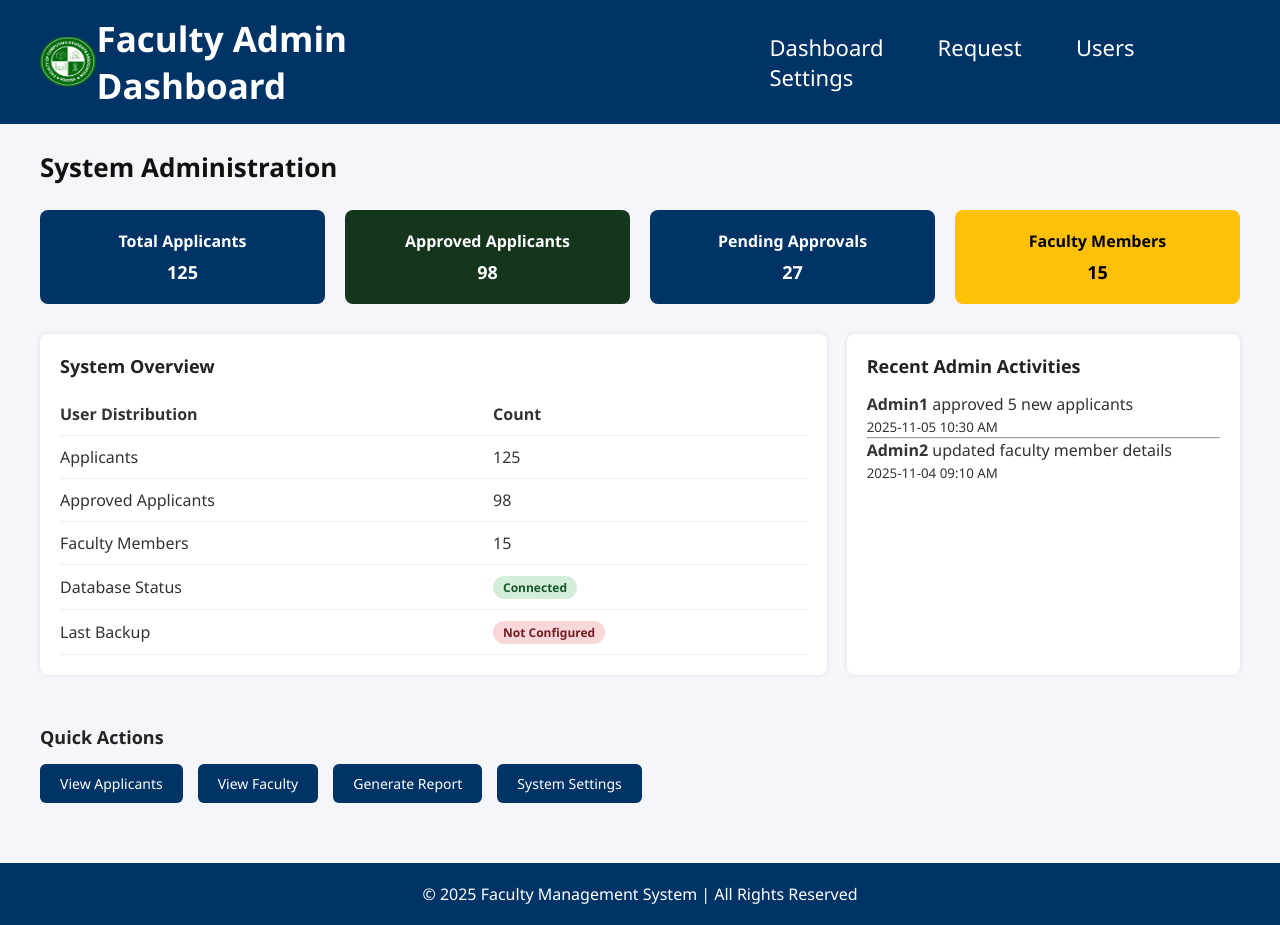
After one commit to icekidtech/UniVerify, a FastAPI app: template templates/admin_dashboard.html in a window 1280 px wide. The commit adds this page. Run offline with FastAPI, Linux system fonts and the light colour scheme; the template is opened without the code that fills it, so the values that code supplies are empty.

Commit message:
Admin dashboard created

```diff
--- a/static/css/admin.css
+++ b/static/css/admin.css
@@ -91,7 +91,7 @@ table {
   background: white;
   border-radius: 8px;
   overflow: hidden;
-  box-shadow: 0 2px 5px rgba(0, 0, 0, 0.1);
+  box-shadow: 0 2px 5px rgba(27, 4, 4, 0.1);
 }
 .image {
   background: #2563eb;
--- /dev/null
+++ b/static/css/admin_dashboard.css
@@ -0,0 +1,181 @@
+* {
+      margin: 0;
+      padding: 0;
+      box-sizing: border-box;
+      font-family: 'Segoe UI', Tahoma, Geneva, Verdana, sans-serif;
+  }
+
+  body {
+      background-color: #f4f6f9;
+      color: #333;
+  }
+
+  /* Navbar */
+  .navbar {
+      background-color: #003366;
+      color: #fff;
+      padding: 15px 40px;
+      display: flex;
+      justify-content: space-between;
+      align-items: center;
+  }
+  .navbar img {
+      height: 50px;
+      vertical-align: middle;
+      width: 60px;
+      display: flex;
+      margin-right: 0px;
+  }
+
+  .navbar h1 {
+    display: flex;
+      font-size: 35px;
+      font-weight: bold;
+      float: left;
+      margin-right: 200px;
+      /* margin-left: 30px; */
+
+  }
+
+  .navbar a {
+    margin-left: 50px;
+      text-decoration: none;
+      color: #fff;
+      font-weight: 500;
+      font-size: 22px;
+      gap: 10px;
+  }
+
+  /* Dashboard Title */
+  .dashboard-title {
+      display: flex;
+      align-items: center;
+      padding: 25px 40px;
+  }
+
+  .dashboard-title h2 {
+      font-size: 26px;
+      color: #111;
+  }
+
+  /* Top Stats Cards */
+  .stats-container {
+      display: grid;
+      grid-template-columns: repeat(auto-fit, minmax(220px, 1fr));
+      gap: 20px;
+      padding: 0 40px;
+      margin-bottom: 30px;
+  }
+
+  .card {
+      border-radius: 8px;
+      padding: 20px;
+      color: #fff;
+      text-align: center;
+  }
+
+  .card h3 {
+      font-size: 16px;
+      font-weight: 600;
+      margin-bottom: 8px;
+  }
+
+  .card p {
+      font-size: 18px;
+      font-weight: bold;
+  }
+
+  .blue { background-color: #003366; }
+  .green { background-color: #15361d; }
+  .yellow { background-color: #ffc107; color: #000; }
+  .teal { background-color: #003366; }
+
+  /* System Overview and Activities */
+  .system-section {
+      display: grid;
+      grid-template-columns: 2fr 1fr;
+      gap: 20px;
+      padding: 0 40px;
+  }
+
+  .overview, .activities {
+      background: #fff;
+      border-radius: 8px;
+      padding: 20px;
+      box-shadow: 0 0 5px rgba(0,0,0,0.1);
+  }
+
+  .overview h4, .activities h4 {
+      margin-bottom: 15px;
+      font-size: 18px;
+      color: #222;
+  }
+
+  table {
+      width: 100%;
+      border-collapse: collapse;
+  }
+
+  table th, table td {
+      text-align: left;
+      padding: 10px 0;
+      border-bottom: 1px solid #eee;
+  }
+
+  .status {
+      display: inline-block;
+      padding: 3px 10px;
+      border-radius: 15px;
+      font-size: 12px;
+      font-weight: bold;
+  }
+
+  .connected { background: #d4edda; color: #155724; }
+  .not-configured { background: #f8d7da; color: #721c24; }
+
+  /* Quick Actions */
+  .quick-actions {
+      padding: 20px 40px;
+      margin-top: 30px;
+  }
+
+  .quick-actions h4 {
+      margin-bottom: 15px;
+      font-size: 18px;
+      color: #222;
+  }
+
+  .action-buttons {
+      display: flex;
+      gap: 15px;
+      flex-wrap: wrap;
+  }
+
+  .btn {
+      background-color: #003366;
+      color: #fff;
+      padding: 10px 20px;
+      border-radius: 6px;
+      border: none;
+      cursor: pointer;
+      font-size: 14px;
+  }
+
+  .btn:hover {
+      background-color: #0056b3;
+  }
+
+  /* Footer */
+  footer {
+      text-align: center;
+      padding: 20px;
+      margin-top: 40px;
+      background: #003366;
+      color: #fff;
+  }
+
+  @media (max-width: 800px) {
+      .system-section {
+          grid-template-columns: 1fr;
+      }
+  }
--- /dev/null
+++ b/templates/admin_dashboard.html
@@ -0,0 +1,106 @@
+<!DOCTYPE html>
+<html lang="en">
+<head>
+    <meta charset="UTF-8">
+    <meta name="viewport" content="width=device-width, initial-scale=1.0">
+    <title>Faculty Admin Dashboard</title>
+    <link rel="stylesheet" href="/UniVerify/static/css/admin_dashboard.css">
+</head>
+<body>
+
+    <!-- Navbar -->
+    <div class="navbar">
+        <img src="/UniVerify/static/images/FOCOSA_LOGO-removebg-preview.png" alt="Faculty Logo">
+        <h1>Faculty Admin Dashboard</h1>
+        <div>
+            <a href="#">Dashboard</a>
+            <a href="#">Request</a>
+            <a href="#">Users</a>
+            <a href="#">Settings</a>
+        </div>
+    </div>
+
+    <!-- Dashboard Title -->
+    <div class="dashboard-title">
+        <h2>System Administration</h2>
+    </div>
+
+    <!-- Top Stats -->
+    <div class="stats-container">
+        <div class="card blue">
+            <h3>Total Applicants</h3>
+            <p>125</p>
+        </div>
+        <div class="card green">
+            <h3>Approved Applicants</h3>
+            <p>98</p>
+        </div>
+        <div class="card teal">
+            <h3>Pending Approvals</h3>
+            <p>27</p>
+        </div>
+        <div class="card yellow">
+            <h3>Faculty Members</h3>
+            <p>15</p>
+        </div>
+    </div>
+
+    <!-- System Overview and Recent Activities -->
+    <div class="system-section">
+        <div class="overview">
+            <h4>System Overview</h4>
+            <table>
+                <tr>
+                    <th>User Distribution</th>
+                    <th>Count</th>
+                </tr>
+                <tr>
+                    <td>Applicants</td>
+                    <td>125</td>
+                </tr>
+                <tr>
+                    <td>Approved Applicants</td>
+                    <td>98</td>
+                </tr>
+                <tr>
+                    <td>Faculty Members</td>
+                    <td>15</td>
+                </tr>
+                <tr>
+                    <td>Database Status</td>
+                    <td><span class="status connected">Connected</span></td>
+                </tr>
+                <tr>
+                    <td>Last Backup</td>
+                    <td><span class="status not-configured">Not Configured</span></td>
+                </tr>
+            </table>
+        </div>
+
+        <div class="activities">
+            <h4>Recent Admin Activities</h4>
+            <p><strong>Admin1</strong> approved 5 new applicants</p>
+            <p><small>2025-11-05 10:30 AM</small></p>
+            <hr>
+            <p><strong>Admin2</strong> updated faculty member details</p>
+            <p><small>2025-11-04 09:10 AM</small></p>
+        </div>
+    </div>
+
+    <!-- Quick Actions -->
+    <div class="quick-actions">
+        <h4>Quick Actions</h4>
+        <div class="action-buttons">
+            <button class="btn">View Applicants</button>
+            <button class="btn">View Faculty</button>
+            <button class="btn">Generate Report</button>
+            <button class="btn">System Settings</button>
+        </div>
+    </div>
+
+    <footer>
+        © 2025 Faculty Management System | All Rights Reserved
+    </footer>
+
+</body>
+</html>
```
Also changed, not shown: templates/admin_request.html (added, +65 -0 lines).
